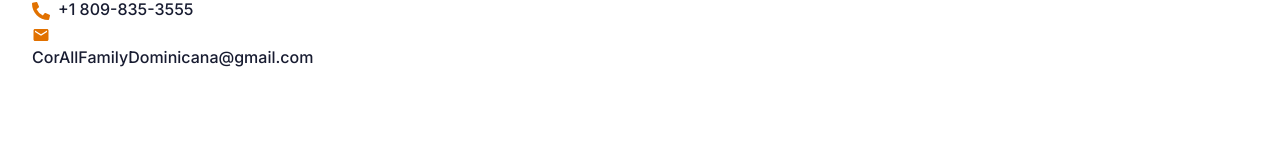
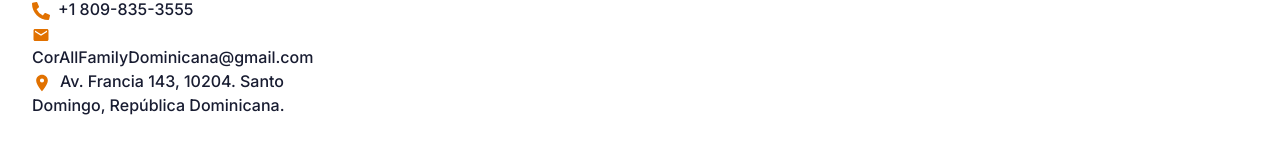
Before and after one commit to AlexSoftware31/Fundacion_CorAll_FamilyDom, a Next.js app: page / in a window 1280 px wide. Shown: the part 4104-4269 px from the top of the page. Built offline with nearby package versions, Linux system fonts and the light colour scheme.

Commit message:
updated organizacion page

```diff
--- a/components/Contact/index.tsx
+++ b/components/Contact/index.tsx
@@ -176,7 +176,7 @@ const Contact = () => {
                   corallfamilydominicana@gmail.com
                 </p>
               </div>
-              <div className="5 mb-7">
+              {/* <div className="5 mb-7">
                 <p>
                   <MdLocationOn
                     size={21}
@@ -184,7 +184,7 @@ const Contact = () => {
                   />
                   Av. Francia 143, 10204. Santo Domingo, República Dominicana.
                 </p>
-              </div>
+              </div> */}
             </motion.div>
           </div>
         </div>
--- a/components/Footer/index.tsx
+++ b/components/Footer/index.tsx
@@ -1,10 +1,17 @@
 "use client";
 import { motion } from "framer-motion";
 import Image from "next/image";
+import { useEffect, useRef } from "react";
 import { FaInstagram, FaFacebook, FaTiktok, FaPhoneAlt } from "react-icons/fa";
-import { MdEmail } from "react-icons/md";
+import { MdEmail, MdLocationOn } from "react-icons/md";
 
 const Footer = () => {
+  const footerRef = useRef(null);
+
+   useEffect(() => {
+    console.log(footerRef.current);
+  }, []);
+
   return (
     <>
       <footer className="border-stroke dark:border-strokedark dark:bg-blacksection border-t bg-white">
@@ -72,7 +79,19 @@ const Footer = () => {
                   />
                   CorAllFamilyDominicana@gmail.com
                 </a>
+                <br />
+                <a
+                  href="mailto:CorAllFamilyDominicana@gmail.com"
+                  className="text-itemtitle font-medium text-black dark:text-white"
+                >
+                  <MdLocationOn
+                    size={20}
+                    className="mr-2 inline-block text-amber-600"
+                  />
+                   Av. Francia 143, 10204. Santo Domingo, República Dominicana.
+                </a>
               </motion.div>
+              <p>{footerRef.current}</p>
 
               <div className="flex w-full flex-col gap-8 md:flex-row md:justify-between md:gap-0 lg:w-2/3 xl:w-7/12">
                 <motion.div
--- a/components/Organizacional/teamThreeData.tsx
+++ b/components/Organizacional/teamThreeData.tsx
@@ -22,8 +22,15 @@ const teamThreeData: Blog[] = [
     metadata:
       "Especialista en Pediatría y Cardiólogo Pediátrica Maestro de la Pediatría Dominicana Maestro de la Cardiología Pediátrica Dominicana Co-fundador de la Residencia de Cardiología Pediátrica en el Hospital Infantil Dr. Robert Reid Cabral.",
   },
-   {
+  {
     _id: 4,
+    mainImage: "/images/blog/org/org3-55.jpg",
+    title: "Dr. José Miguel Paliza",
+    metadata:
+      "Doctor en Medicina por la Universidad Autónoma de Santo Domingo (UASD) Especialidad en Neurioradiologia en el Hospital La Timone de  la Universidad  de Aix-Marseille. Director médico del Centro Diagnóstica S.A. Neuroradiólogo en CECANOT.",
+  },
+  {
+    _id: 5,
     mainImage: "/images/blog/org/org3-40.png",
     title: "Lic. Cristian Baez",
     metadata:
```
Also changed, not shown: public/images/blog/org/org3-55.jpg (added).
